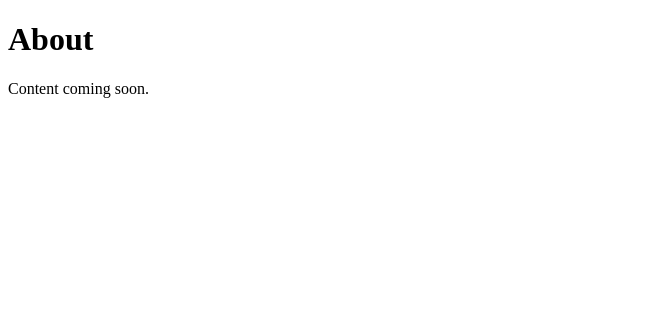
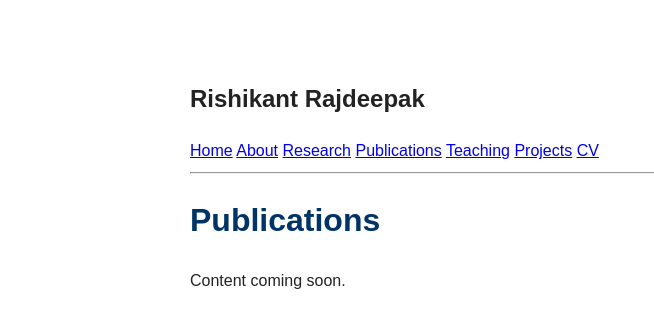
Before and after one commit to rajdeepakrishikant/rajdeepakrishikant.github.io, a plain HTML site: page publications.html in a window 1280 px wide. Shown: the whole page, without its empty margins (0-654 px from the left). Drawn offline with Linux system fonts and the light colour scheme.

Commit message:
Update publications.html

```diff
--- a/publications.html
+++ b/publications.html
@@ -1,10 +1,42 @@
 <!DOCTYPE html>
-<html>
+<html lang="en">
+
 <head>
+    <meta charset="UTF-8">
+    <meta name="viewport" content="width=device-width, initial-scale=1.0">
     <title>Publications | Rishikant Rajdeepak</title>
+
+    <link rel="stylesheet" href="assets/css/style.css">
 </head>
+
 <body>
-    <h1>About</h1>
-    <p>Content coming soon.</p>
+
+<header>
+
+<h2>Rishikant Rajdeepak</h2>
+
+<nav>
+    <a href="index.html">Home</a>
+    <a href="about.html">About</a>
+    <a href="research.html">Research</a>
+    <a href="publications.html">Publications</a>
+    <a href="teaching.html">Teaching</a>
+    <a href="projects.html">Projects</a>
+    <a href="cv.html">CV</a>
+</nav>
+
+<hr>
+
+</header>
+
+<main>
+
+<h1>Publications</h1>
+
+<p>Content coming soon.</p>
+
+</main>
+
 </body>
+
 </html>
```
